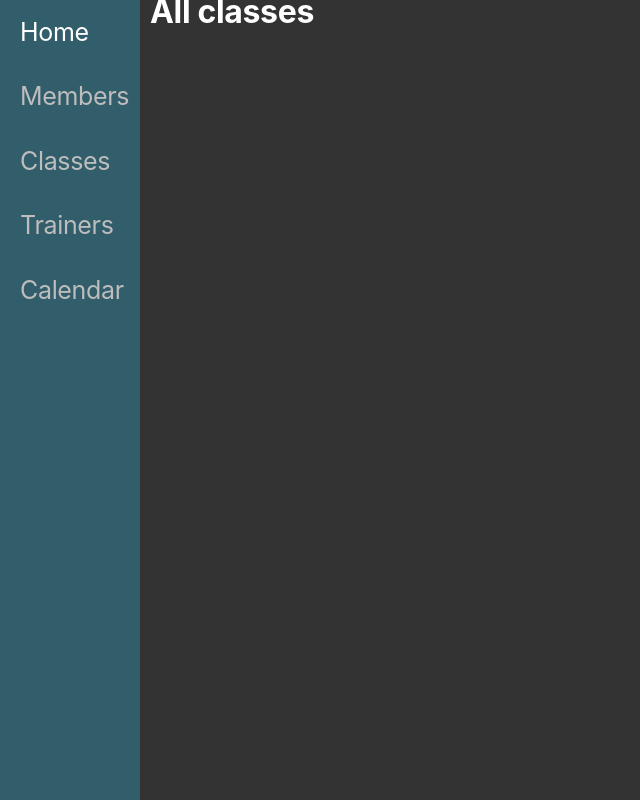
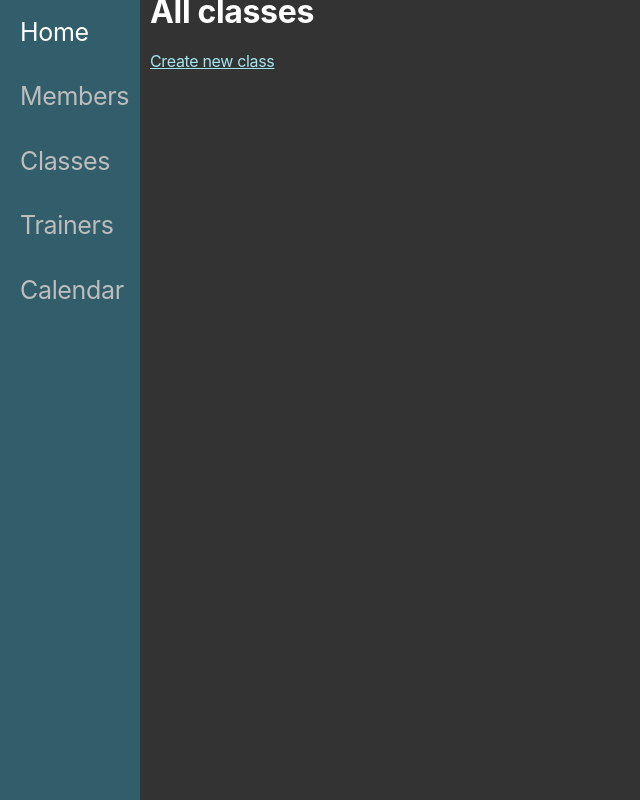
Before and after one commit to alexkinsey/kenetic_gym_schedual_planner, a Flask app: page /classes in a window 1280 px wide. Shown: the whole page, without its empty margins (0-640 px from the left). Run offline with Flask 2, Linux system fonts and the light colour scheme; data that the repository does not hold is empty; some libraries are stand-ins or nearby versions.

Commit message:
added links

```diff
--- a/templates/fitness_classes/index.html
+++ b/templates/fitness_classes/index.html
@@ -2,6 +2,9 @@
 
 {% block content %}
     <h1>All classes</h1>
+    <br>
+    <a href="/classes/new">Create new class</a>
+    <br>
     {% for fitness_class in all_fitness_classes %}
         <p>
             {{ fitness_class.title }} with {{ fitness_class.trainer.first_name }}
--- a/templates/fitness_classes/show.html
+++ b/templates/fitness_classes/show.html
@@ -5,6 +5,7 @@
     <br>
     <h2>{{ fitness_class.title }} on {{ fitness_class.date }} at {{ fitness_class.time }}</h2>
     <br>
+    <a href="/attendance/new/{{ fitness_class.id}}">Add member to class</a>
 
     {% for member in members %}
         <p>
```
